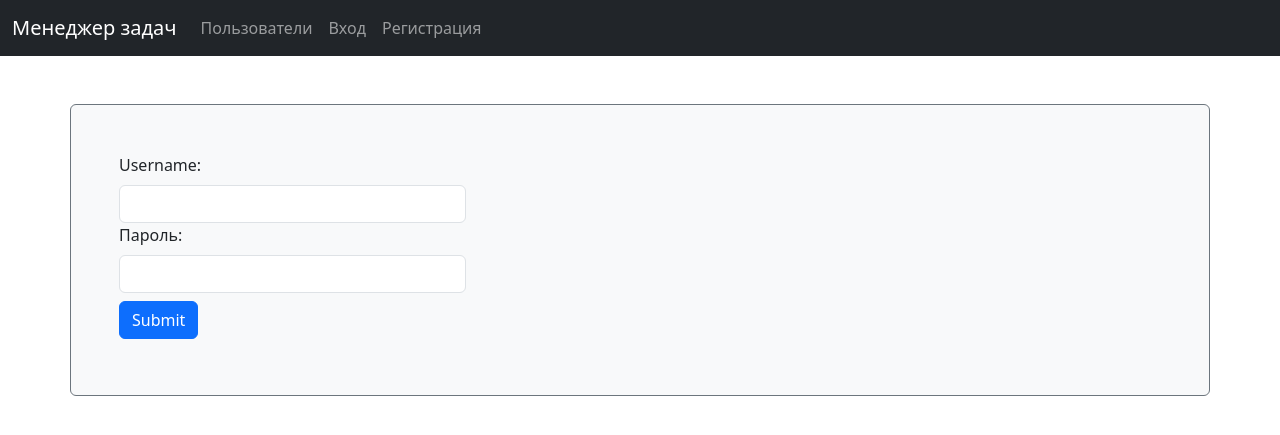
After one commit to AlloKuz/python-project-52, a Django app: page /login/ in a window 1280 px wide. The commit adds this page. Shown: the top 435 px of the page. Run offline with Django 5.2, Linux system fonts and the light colour scheme; some libraries are stand-ins or nearby versions.

Commit message:
Add basic login

```diff
--- a/pyproject.toml
+++ b/pyproject.toml
@@ -18,6 +18,8 @@ flake8 = "^7.1.0"
 pytest = "^8.2.2"
 pytest-cov = "^5.0.0"
 pytest-django = "^4.9.0"
+django-shell-plus = "^1.1.7"
+django-extensions = "^3.2.3"
 
 [build-system]
 requires = ["poetry-core"]
--- a/task_manager/settings.py
+++ b/task_manager/settings.py
@@ -50,6 +50,7 @@ INSTALLED_APPS = [
     'django.contrib.messages',
     'django.contrib.staticfiles',
     'django_bootstrap5',
+    'django_extensions',
     'task_manager',
 ]
 
--- a/task_manager/templates/index.html
+++ b/task_manager/templates/index.html
@@ -1,4 +1,4 @@
-{% extends "base.html" %}
+{% extends "layout/base.html" %}
 
 {% load i18n %}
 
--- a/task_manager/templates/base.html
+++ b/task_manager/templates/layout/base.html
@@ -17,13 +17,13 @@
                     <a href="/" class="navbar-brand">{% translate "Менеджер задач" %}</a>
                 </li>
                 <li class="nav-item">
-                    <a href="#" class="nav-link">{% translate "Пользователи" %}</a>
+                    <a href="{% url 'users' %}" class="nav-link">{% translate "Пользователи" %}</a>
                 </li>
                 <li class="nav-item">
-                    <a href="#" class="nav-link">{% translate "Вход" %}</a>
+                    <a href="{% url 'login' %}" class="nav-link">{% translate "Вход" %}</a>
                 </li>
                 <li class="nav-item">
-                    <a href="#" class="nav-link">{% translate "Регистрация" %}</a>
+                    <a href="{% url 'signup' %}" class="nav-link">{% translate "Регистрация" %}</a>
                 </li>
             </ul>
         </nav>
--- /dev/null
+++ b/task_manager/templates/registration/login.html
@@ -0,0 +1,23 @@
+{% extends "layout/base.html" %}
+
+{% load i18n %}
+
+{% block content %}
+
+<form class="form col-4" method="post" action="{% url 'login' %}">
+    {% csrf_token %}
+    <div class="form-outline">
+        <label for="loginEmail" class="form-label">{% translate "Username" %}:</label>
+        <input type="text" class="form-control" name="loginUsername">
+    </div>
+    <div class="form-outline">
+        <label for="loginPassword" class="form-label">{% translate "Password" %}:</label>
+        <input type="password" class="form-control" name="loginPassword">
+    </div>
+    <div class="form-outline py-2">
+        <input type="submit" class="btn btn-primary" value="{% translate 'Submit' %}">
+        <input type="hidden" name="next" value="{{ next }}">
+    </div>
+</form>
+
+{% endblock %}
--- a/task_manager/urls.py
+++ b/task_manager/urls.py
@@ -16,10 +16,14 @@ Including another URLconf
 """
 from django.contrib import admin
 from django.urls import path
+from task_manager.views import LoginView
 
 from task_manager import views
 
 urlpatterns = [
-    path('', views.IndexView.as_view(), name='task_manager_index'),
+    path('', views.IndexView.as_view(), name='index'),
     path('admin/', admin.site.urls),
+    path('users/', views.IndexView.as_view(), name="users"),
+    path('login/', LoginView.as_view(), name="login"),
+    path('signup/', views.IndexView.as_view(), name="signup"),
 ]
--- a/task_manager/views.py
+++ b/task_manager/views.py
@@ -1,7 +1,25 @@
 from django import views
-from django.shortcuts import render
-
+from django.shortcuts import render, reverse, redirect
+from django.contrib.auth import authenticate, login
+from django.contrib import messages
+from django.utils.translation import gettext as _
 
 class IndexView(views.View):
     def get(self, request, *args, **kwargs):
         return render(request, "index.html")
+
+
+class LoginView(views.View):
+    def get(self, request, *args, **kwargs):
+        return render(request, "registration/login.html")
+    def post(self, request, *args, **kwargs):
+        username = request.POST.get("loginUsername")
+        password = request.POST.get("loginPassword")
+        user = authenticate(request, username=username, password=password)
+        if user is not None:
+            login(request, user)
+            return render(request, "index.html")
+        else:
+            messages.error(request, _("Your username and password didn't match. Please try again."))
+            return redirect(reverse("login"))
+            # return render(request, "login.html", {"login_error": True})
```
Also changed, not shown: task_manager/models.py (added, +9 -0 lines).
